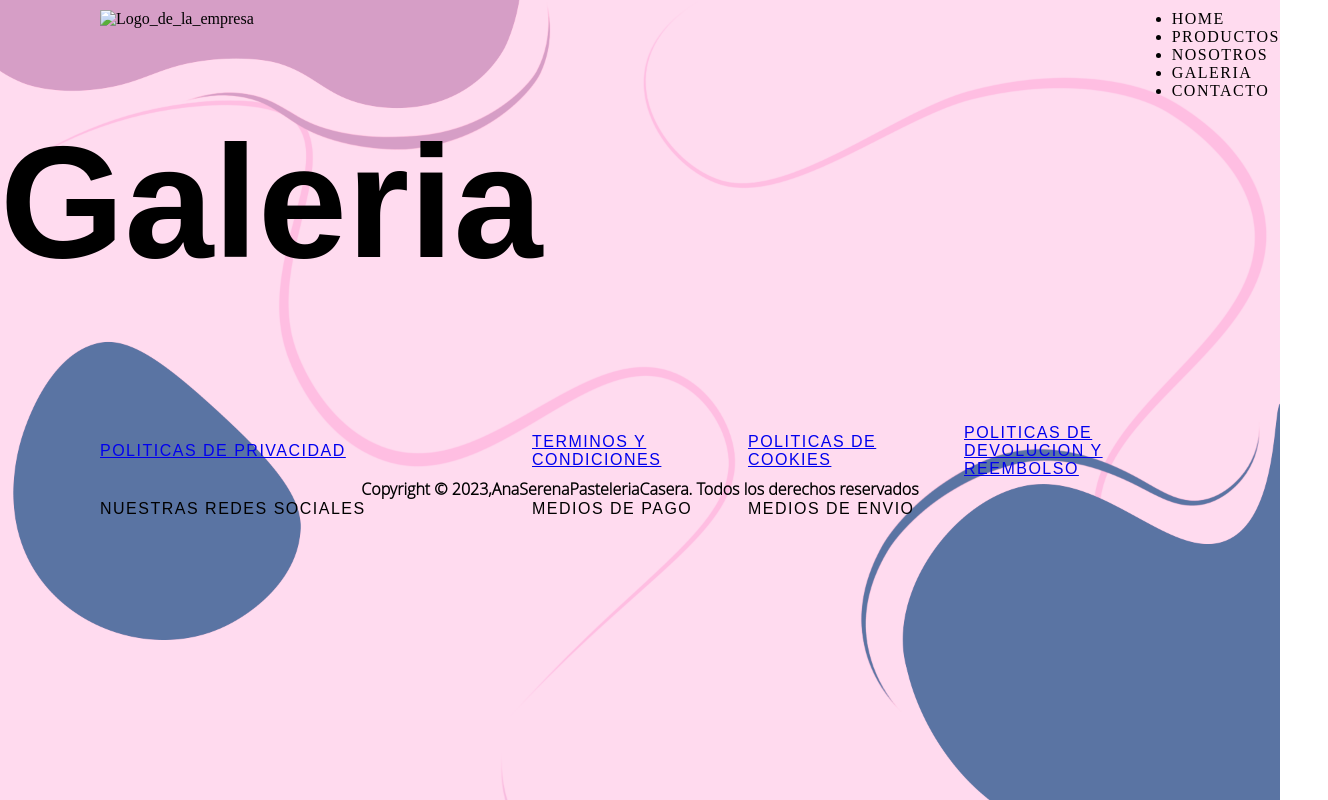
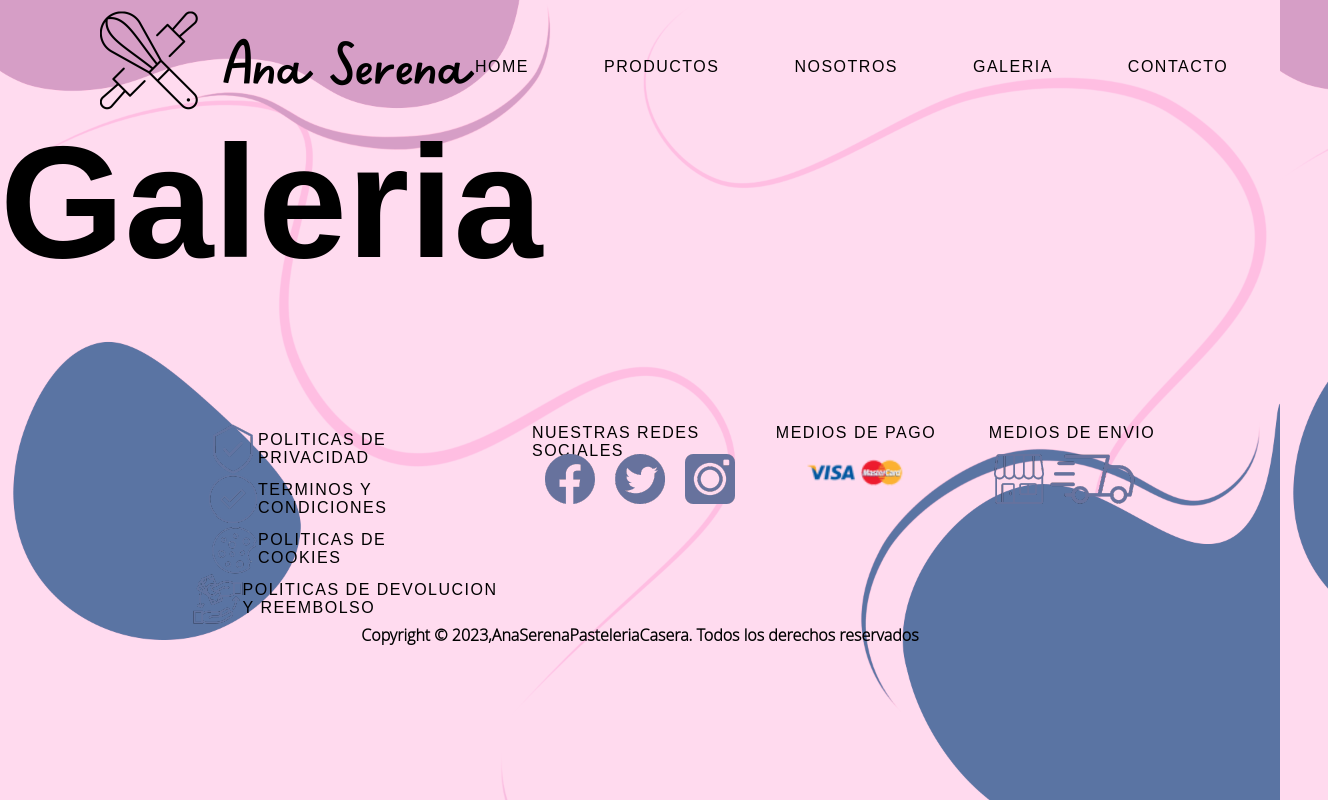
Before and after one commit to santiagonietto/root-anaserena-website, a plain HTML site: page paginas/galeria.html in a window 1280 px wide. Shown: the whole page, 1328 px wide, since content can reach past the window. Drawn offline with Linux system fonts and the light colour scheme; a web font is replaced by a local one.

Commit message:
paginas-actualizadas

```diff
--- a/css/style.css
+++ b/css/style.css
@@ -1,3 +1,10 @@
+
+/* *{
+    border: solid 2px red;
+}
+   VER TAMAÑO REAL DE CADA CAJA */
+
+
 
 @font-face {
     font-family: 'Glacial Indifference', sans-serif;
@@ -22,10 +29,11 @@ div{
 
 body{
     width: 100vw;
-    height: 100vh;
+    min-height: 100vh;
     background-image:url(../medios/FONDO_COMPUTADORA.png) ;
     background-size: cover;
     margin: 0;
+    overflow-x: hidden;
 }
 
 p{
@@ -45,6 +53,7 @@ header{
     display: flex;
     justify-content: space-between;
     align-items: center;
+    width: 100%;
 }
 
 .logo{
--- a/paginas/galeria.html
+++ b/paginas/galeria.html
@@ -12,62 +12,73 @@
 <body>
 
 
+
     <header>
-        <img class="logo" src="../medios/logo.png" alt="Logo_de_la_empresa">
-        <nav>
-            <ul >
+        <img class="logo" src="../medios/logo_pagina.png" alt="Logo_de_la_empresa">
+        <nav id=">🧭">
+            <ul class="👻">
                 <li><a class="home_h" href="../index.html">HOME</a></li>
                 <li><a class="productos_h" href="../paginas/productos.html">PRODUCTOS</a></li>
                 <li><a class="nosotros_h" href="../paginas/nosotros.html">NOSOTROS</a></li>
-                <li><a class="galeria_h" href="../paginas/galeria.html">GALERIA</a></li>
-                <li><a class="contacto_h" href="../paginas/contacto.html">CONTACTO</a></li>
+                <li><a class="galeria_h" href="./galeria.html">GALERIA</a></li>
+                <li><a class="contacto_h" href="./contacto.html">CONTACTO</a></li>
             </ul>
         </nav>
     </header>
 
+    <!-- FIN DEL HEADER -->
+
     <h1>Galeria</h1>
 
-
     <footer>
-        <div>
-           <img src="../medios/iconos/politcas_privacidad.png" alt="">
-           <p><a class="politica_privacida" href="../paginas/footerpags/politicas_privacidad.html">POLITICAS DE PRIVACIDAD</a></p>
+        <section class="---seguridad" >
+            <div class="--privacidad">
+                <img class="icono-privacidad" src="../medios/iconos/politcas_privacidad.png" alt="">
+                <p><a class="p-politicas" href="./paginas/footerpags/politicas_privacidad.html">POLITICAS DE PRIVACIDAD</a></p>
             </div>
-        <div>
-           <img src="../medios/iconos/terminos_condiciones.png" alt="">
-           <p><a class="terminos_y_condiciones" href="../paginas/footerpags/terminos_condiciones.html">TERMINOS Y CONDICIONES</a></p>
+            <div class="--condiciones">
+                <img class="icono-condiciones" src="../medios/iconos/terminos_condiciones.png" alt="">
+                <p><a class="p-terminos" href="./paginas/footerpags/terminos_condiciones.html">TERMINOS Y CONDICIONES</a></p>
             </div>
-        <div>
-           <img src="../medios/iconos/cookies.png" alt="">
-           <p><a class="cookiess" href="../paginas/footerpags/politicas_cookies.html">POLITICAS DE COOKIES</a></p>
+            <div class="--cookies">
+                <img class="icono-cookies" src="../medios/iconos/cookies.png" alt="">
+                <p><a class="p-cookiess" href="./footerpags/politicas_cookies.html">POLITICAS DE COOKIES</a></p>
             </div>
-        <div>
-           <img src="../medios/iconos/devolucion.png" alt="">
-           <p><a class="devoluciones" href="../paginas/footerpags/politicas_devolucionyreembolso.html">POLITICAS DE DEVOLUCION Y REEMBOLSO</a></p>
+            <div class="--devoluciones">
+                <div class="-div_icono_devoluciones">
+                    <img class="icono-devoluciones" src="../medios/iconos/devolucion.png" alt="">
                 </div>
-       <div>
-           <p>NUESTRAS REDES SOCIALES</p>
-           <img src="../medios/iconos/facebook.png" alt="">
-           <img src="../medios/iconos/twitter.png" alt="">
-           <img class="insta" src="../medios/iconos/instagram.png" alt="">
+                <p><a class="p-devoluciones" href="./paginas/footerpags/politicas_devolucionyreembolso.html">POLITICAS DE DEVOLUCION Y REEMBOLSO</a></p>
             </div>
-       <div>
+        </section >
+        <section class="---redes_sociales">
+            <div class="--p_sociales"></div>
+                <p class="p-sociales">NUESTRAS REDES SOCIALES</p>
+            <div class="--redes_sociales_icon">
+                <img src="../medios/iconos/redes_sociales.png" alt="" class="-iconos_social">
+            </div>
+        </section>
+        <section class="---medios_pagos">
+            <div class="--medios_pagos">
                 <p>MEDIOS DE PAGO</p>
-           <img src="../medios/iconos/metods_pago.png" alt="">
+                <div class="-div_icono_pagos">
+                    <img class="-icono_pago" src="../medios/iconos/metods_pago.png" alt="">
                 </div>
-       <div>
+            </div>
+        </section>
+        <section class="---medios_envio">
+            <div class="--envios">
                 <p>MEDIOS DE ENVIO</p>
-           <img src="../medios/iconos/envio-camion.png" alt="">
-           <img  src="../medios/iconos/envio.png" alt="">
+                <img src="../medios/iconos/envio.png" alt="" class="-iconos_envios">
             </div>
-
+        </section>
         <div class="Copyright">
             <h4>Copyright © 2023,AnaSerenaPasteleriaCasera. Todos los derechos reservados</h4>
         </div>
 
     </footer>
 
-
+    <!-- FIN DEL FOOTER  -->
 
 </body>
 </html>
```
Also changed, not shown: paginas/contacto.html (+39 -28 lines), paginas/nosotros.html (+39 -27 lines), paginas/productos.html (+39 -30 lines). Lines whose indentation alone changed are shown as unchanged.
